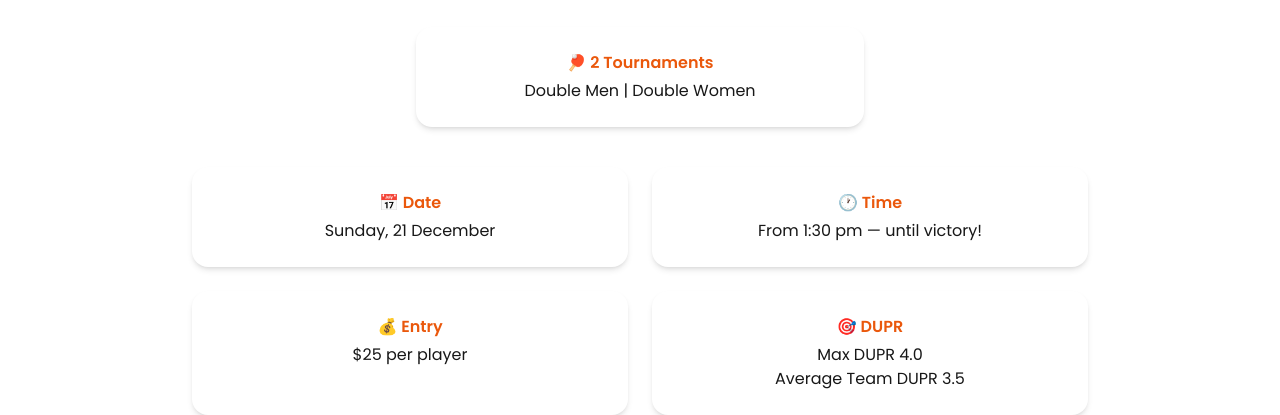
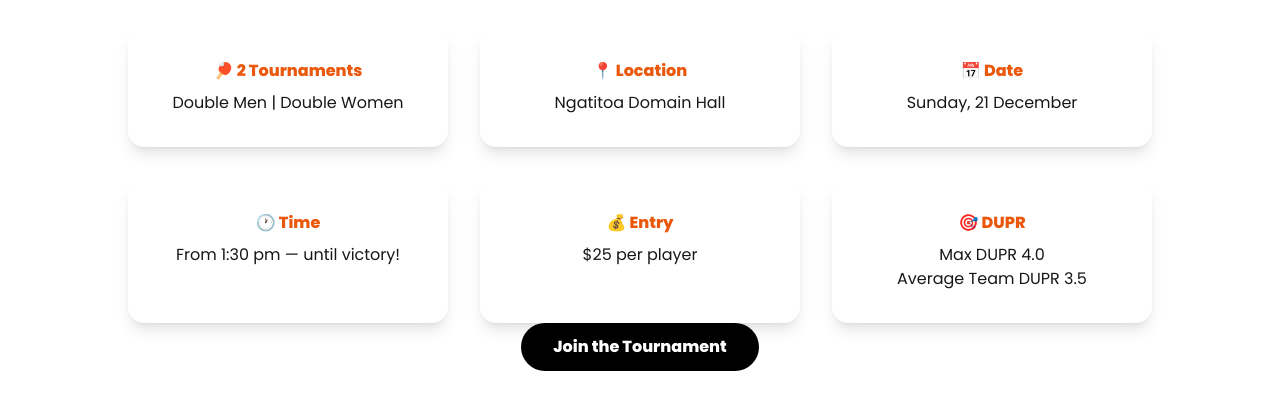
Before and after one commit to Ermyl/DadsAndFriends02, a plain HTML site: page index.html in a window 1280 px wide. Shown: the part 385-800 px from the top of the page. Drawn offline with nearby package versions, Linux system fonts and the light colour scheme.

Commit message:
Update index.html

```diff
--- a/index.html
+++ b/index.html
@@ -31,37 +31,51 @@
 
    <!-- ==================== OVERVIEW (END-OF-YEAR) ==================== -->
 <section id="overview" class="text-center px-4 pb-16">
+
+  <!-- TITLE -->
   <h2 class="text-3xl font-extrabold text-orange-600 mt-12 mb-8">
-  End-of-Year Tournament
-</h2>
+    End-of-Year Tournament
+  </h2>
 
+  <!-- SIX MATCHING CARDS -->
+  <div class="mx-auto grid max-w-5xl grid-cols-1 sm:grid-cols-2 lg:grid-cols-3 gap-8">
 
-  <!-- SINGLE CARD AT TOP -->
-  <div class="mx-auto max-w-md mb-10">
-    <article class="bg-white rounded-2xl shadow-md p-6 hover:-translate-y-1 transition">
-      <h3 class="text-orange-600 font-semibold mb-1">🏓 2 Tournaments</h3>
+    <!-- Card 1 -->
+    <article class="bg-white rounded-2xl shadow-lg p-8">
+      <h3 class="text-orange-600 font-bold mb-2">🏓 2 Tournaments</h3>
       <p>Double Men | Double Women</p>
     </article>
-  </div>
 
-  <!-- FOUR ORIGINAL CARDS -->
-  <div class="mx-auto grid max-w-4xl grid-cols-1 sm:grid-cols-2 gap-6 mb-10">
-    <article class="bg-white rounded-2xl shadow-md p-6 hover:-translate-y-1 transition">
-      <h3 class="text-orange-600 font-semibold mb-1">📅 Date</h3>
+    <!-- Card 2 -->
+    <article class="bg-white rounded-2xl shadow-lg p-8">
+      <h3 class="text-orange-600 font-bold mb-2">📍 Location</h3>
+      <p>Ngatitoa Domain Hall</p>
+    </article>
+
+    <!-- Card 3 -->
+    <article class="bg-white rounded-2xl shadow-lg p-8">
+      <h3 class="text-orange-600 font-bold mb-2">📅 Date</h3>
       <p>Sunday, 21 December</p>
     </article>
-    <article class="bg-white rounded-2xl shadow-md p-6 hover:-translate-y-1 transition">
-      <h3 class="text-orange-600 font-semibold mb-1">🕐 Time</h3>
+
+    <!-- Card 4 -->
+    <article class="bg-white rounded-2xl shadow-lg p-8">
+      <h3 class="text-orange-600 font-bold mb-2">🕐 Time</h3>
       <p>From 1:30 pm — until victory!</p>
     </article>
-    <article class="bg-white rounded-2xl shadow-md p-6 hover:-translate-y-1 transition">
-      <h3 class="text-orange-600 font-semibold mb-1">💰 Entry</h3>
+
+    <!-- Card 5 -->
+    <article class="bg-white rounded-2xl shadow-lg p-8">
+      <h3 class="text-orange-600 font-bold mb-2">💰 Entry</h3>
       <p>$25 per player</p>
     </article>
-    <article class="bg-white rounded-2xl shadow-md p-6 hover:-translate-y-1 transition">
-      <h3 class="text-orange-600 font-semibold mb-1">🎯 DUPR</h3>
+
+    <!-- Card 6 -->
+    <article class="bg-white rounded-2xl shadow-lg p-8">
+      <h3 class="text-orange-600 font-bold mb-2">🎯 DUPR</h3>
       <p>Max DUPR 4.0<br>Average Team DUPR 3.5</p>
     </article>
+
   </div>
 
   <a href="#register" class="inline-block bg-black text-white font-bold rounded-full px-8 py-3 hover:bg-orange-500 transition">
```
